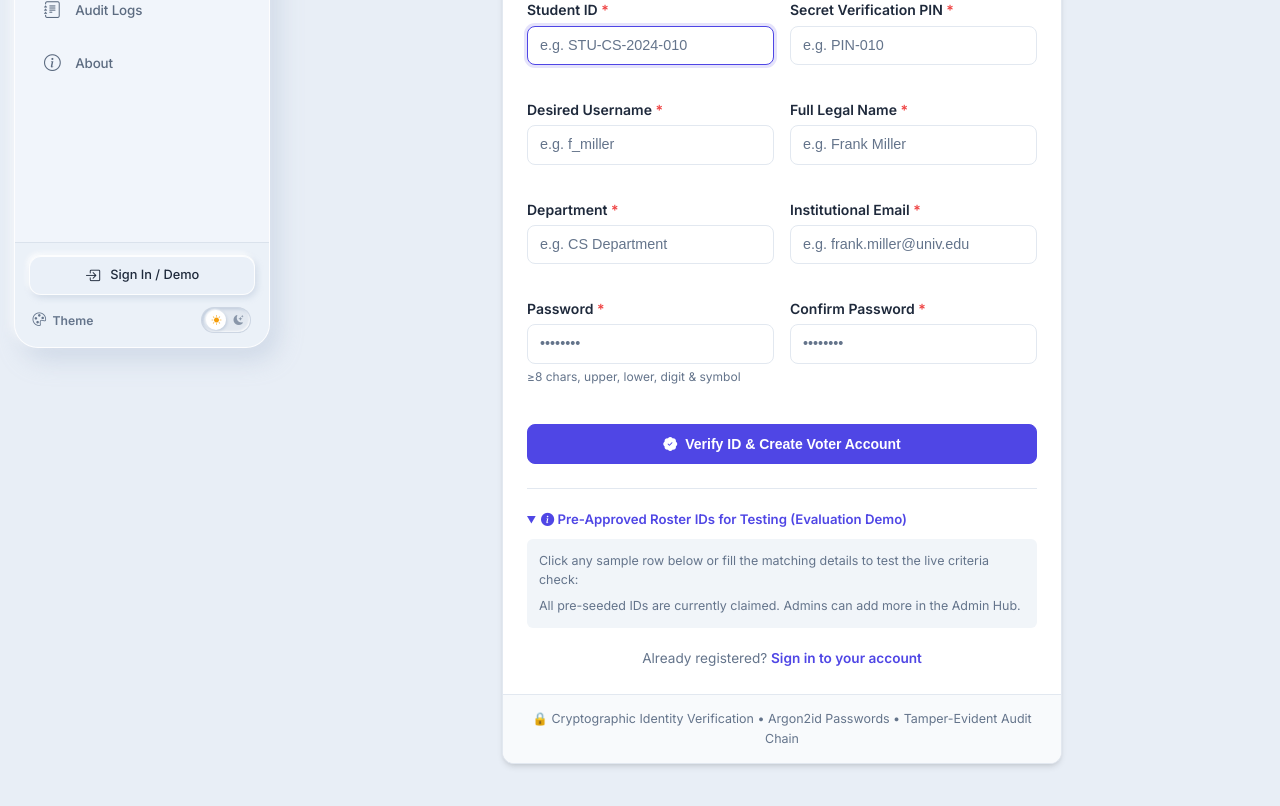
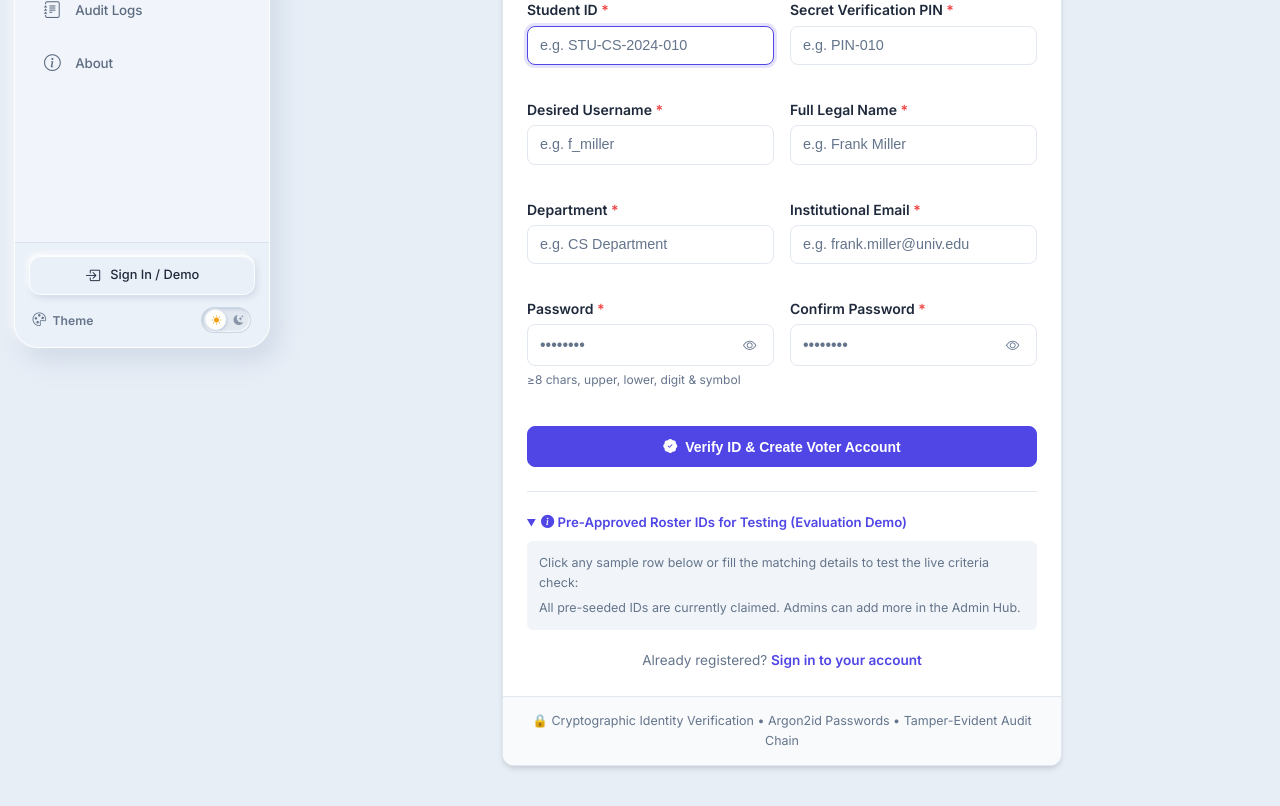
Before and after one commit to vivek-agarwal05/CipherBallot-Voting-, a Flask app: page /auth/register in a window 1280 px wide. Shown: the part 438-1244 px from the top of the page. Run offline with Flask 3, Linux system fonts and the light colour scheme; data that the repository does not hold is empty.

Commit message:
feat: add account settings and accessible password visibility toggles

```diff
--- a/app/auth/forms.py
+++ b/app/auth/forms.py
@@ -26,6 +26,9 @@ class LoginForm(FlaskForm):
         render_kw={
             'autocomplete': 'username',
             'placeholder': 'your_username or STU-...',
+            'spellcheck': 'false',
+            'autocorrect': 'off',
+            'autocapitalize': 'none',
             'autofocus': True,
         },
     )
@@ -98,6 +101,9 @@ class RegisterForm(FlaskForm):
         render_kw={
             'autocomplete': 'username',
             'placeholder': 'e.g. f_miller',
+            'spellcheck': 'false',
+            'autocorrect': 'off',
+            'autocapitalize': 'none',
         },
     )
 
@@ -135,6 +141,9 @@ class RegisterForm(FlaskForm):
             ),
         ],
         render_kw={
+            'type': 'email',
+            'autocomplete': 'email',
+            'spellcheck': 'false',
             'placeholder': 'e.g. frank.miller@univ.edu',
         },
     )
@@ -215,7 +224,13 @@ class AccountUsernameForm(FlaskForm):
                 message='Username may only contain letters, digits, _, ., -',
             ),
         ],
-        render_kw={'autocomplete': 'username', 'placeholder': 'your_username'},
+        render_kw={
+            'autocomplete': 'username',
+            'placeholder': 'your_username',
+            'spellcheck': 'false',
+            'autocorrect': 'off',
+            'autocapitalize': 'none',
+        },
     )
     display_name = StringField(
         'Display Name',
--- a/app/static/css/main.css
+++ b/app/static/css/main.css
@@ -887,3 +887,55 @@ pre code {
   color: inherit;
   font-size: inherit;
 }
+
+.visually-hidden {
+  position: absolute;
+  clip-path: inset(50%);
+  overflow: hidden;
+  width: 1px;
+  height: 1px;
+  margin: -1px;
+  padding: 0;
+  border: 0;
+  white-space: nowrap;
+}
+
+.password-input-wrap {
+  position: relative;
+  display: flex;
+  align-items: center;
+}
+
+.password-input-wrap .form-control {
+  padding-inline-end: 2.9rem;
+  font-size: max(1rem, 0.9rem);
+}
+
+.password-toggle-btn {
+  position: absolute;
+  inset-inline-end: 0.15rem;
+  top: 50%;
+  transform: translateY(-50%);
+  min-width: 44px;
+  min-height: 44px;
+  display: inline-flex;
+  align-items: center;
+  justify-content: center;
+  background: transparent;
+  border: none;
+  border-radius: var(--radius);
+  color: var(--text-muted);
+  cursor: pointer;
+  padding: 0;
+  transition: color var(--transition);
+}
+
+.password-toggle-btn:hover {
+  color: var(--text);
+}
+
+.password-toggle-btn:focus-visible {
+  outline: 2px solid var(--border-focus);
+  outline-offset: -2px;
+  color: var(--text);
+}
--- a/app/static/js/main.js
+++ b/app/static/js/main.js
@@ -276,6 +276,28 @@ function initCopyButtons() {
   });
 }
 
+// Wire up [data-password-toggle] buttons for password visibility
+function initPasswordToggles() {
+  document.addEventListener('click', (e) => {
+    const btn = e.target.closest('[data-password-toggle]');
+    if (!btn) return;
+    const inputId = btn.dataset.passwordToggle;
+    const input = inputId ? document.getElementById(inputId) : null;
+    if (!input) return;
+
+    const currentlyHidden = input.type === 'password';
+    input.type = currentlyHidden ? 'text' : 'password';
+    btn.setAttribute('aria-pressed', String(currentlyHidden));
+    btn.setAttribute('aria-label', currentlyHidden ? 'Hide password' : 'Show password');
+
+    const icon = btn.querySelector('i');
+    if (icon) {
+      icon.classList.toggle('bi-eye', !currentlyHidden);
+      icon.classList.toggle('bi-eye-slash', currentlyHidden);
+    }
+  });
+}
+
 // ===========================================================================
 // 7. Active nav link highlighting
 // ===========================================================================
@@ -301,6 +323,7 @@ document.addEventListener('DOMContentLoaded', () => {
   initAlerts();
   initFormValidation();
   initCopyButtons();
+  initPasswordToggles();
   initActiveNav();
 });
 
--- /dev/null
+++ b/app/templates/auth/_macros.html
@@ -0,0 +1,27 @@
+{% macro password_input(field, input_id, placeholder=None, describedby=None) -%}
+<div class="password-input-wrap">
+  {%- set css_class = "form-control" ~ (" is-invalid" if field.errors else "") -%}
+  {%- if placeholder is not none and describedby is not none -%}
+    {{ field(class=css_class, id=input_id, placeholder=placeholder, **{'aria-describedby': describedby}) }}
+  {%- elif placeholder is not none -%}
+    {{ field(class=css_class, id=input_id, placeholder=placeholder) }}
+  {%- elif describedby is not none -%}
+    {{ field(class=css_class, id=input_id, **{'aria-describedby': describedby}) }}
+  {%- else -%}
+    {{ field(class=css_class, id=input_id) }}
+  {%- endif -%}
+  <button
+    type="button"
+    class="password-toggle-btn"
+    data-password-toggle="{{ input_id }}"
+    aria-pressed="false"
+    aria-label="Show password"
+    aria-describedby="{{ input_id }}-toggle-warning"
+  >
+    <i class="bi bi-eye" aria-hidden="true"></i>
+  </button>
+  <span id="{{ input_id }}-toggle-warning" class="visually-hidden">
+    Warning: this will display your password on the screen.
+  </span>
+</div>
+{%- endmacro %}
--- a/app/templates/auth/login.html
+++ b/app/templates/auth/login.html
@@ -1,4 +1,5 @@
 {% extends "base.html" %}
+{% from "auth/_macros.html" import password_input %}
 {% block title %}Sign In — CipherBallot{% endblock %}
 {% block topbar_title %}Sign In{% endblock %}
 {% block content %}
@@ -32,7 +33,7 @@
           <label for="password" style="font-weight:600;font-size:0.875rem;margin-bottom:0.25rem;display:block;">
             Password:
           </label>
-          {{ form.password(class="form-control" + (" is-invalid" if form.password.errors else ""), id="password", placeholder="Enter your password") }}
+          {{ password_input(form.password, "password", placeholder="Enter your password") }}
           {% for error in form.password.errors %}
             <div style="color:var(--danger);font-size:0.8rem;margin-top:0.25rem;">{{ error }}</div>
           {% endfor %}
--- a/app/templates/auth/register.html
+++ b/app/templates/auth/register.html
@@ -1,4 +1,5 @@
 {% extends "base.html" %}
+{% from "auth/_macros.html" import password_input %}
 {% block title %}Student Voter Registration — CipherBallot{% endblock %}
 {% block topbar_title %}Voter Registration{% endblock %}
 {% block content %}
@@ -118,8 +119,8 @@
             <label for="password" style="font-weight:600;font-size:0.875rem;margin-bottom:0.25rem;display:block;">
               Password <span style="color:var(--danger)">*</span>
             </label>
-            {{ form.password(class="form-control" + (" is-invalid" if form.password.errors else ""), id="password") }}
-            <small style="font-size:0.75rem;color:var(--text-muted);display:block;margin-top:0.2rem;">
+            {{ password_input(form.password, "password", describedby="register-password-constraints") }}
+            <small id="register-password-constraints" style="font-size:0.75rem;color:var(--text-muted);display:block;margin-top:0.2rem;">
               &ge;8 chars, upper, lower, digit &amp; symbol
             </small>
             {% for error in form.password.errors %}
@@ -132,7 +133,7 @@
             <label for="confirm_password" style="font-weight:600;font-size:0.875rem;margin-bottom:0.25rem;display:block;">
               Confirm Password <span style="color:var(--danger)">*</span>
             </label>
-            {{ form.confirm_password(class="form-control" + (" is-invalid" if form.confirm_password.errors else ""), id="confirm_password") }}
+            {{ password_input(form.confirm_password, "confirm_password") }}
             {% for error in form.confirm_password.errors %}
               <div style="color:var(--danger);font-size:0.8rem;margin-top:0.25rem;">{{ error }}</div>
             {% endfor %}
```
Also changed, not shown: app/templates/auth/account.html (+6 -5 lines), app/templates/auth/reset_password.html (+4 -3 lines), tests/test_production_and_onboarding.py (+19 -0 lines).
